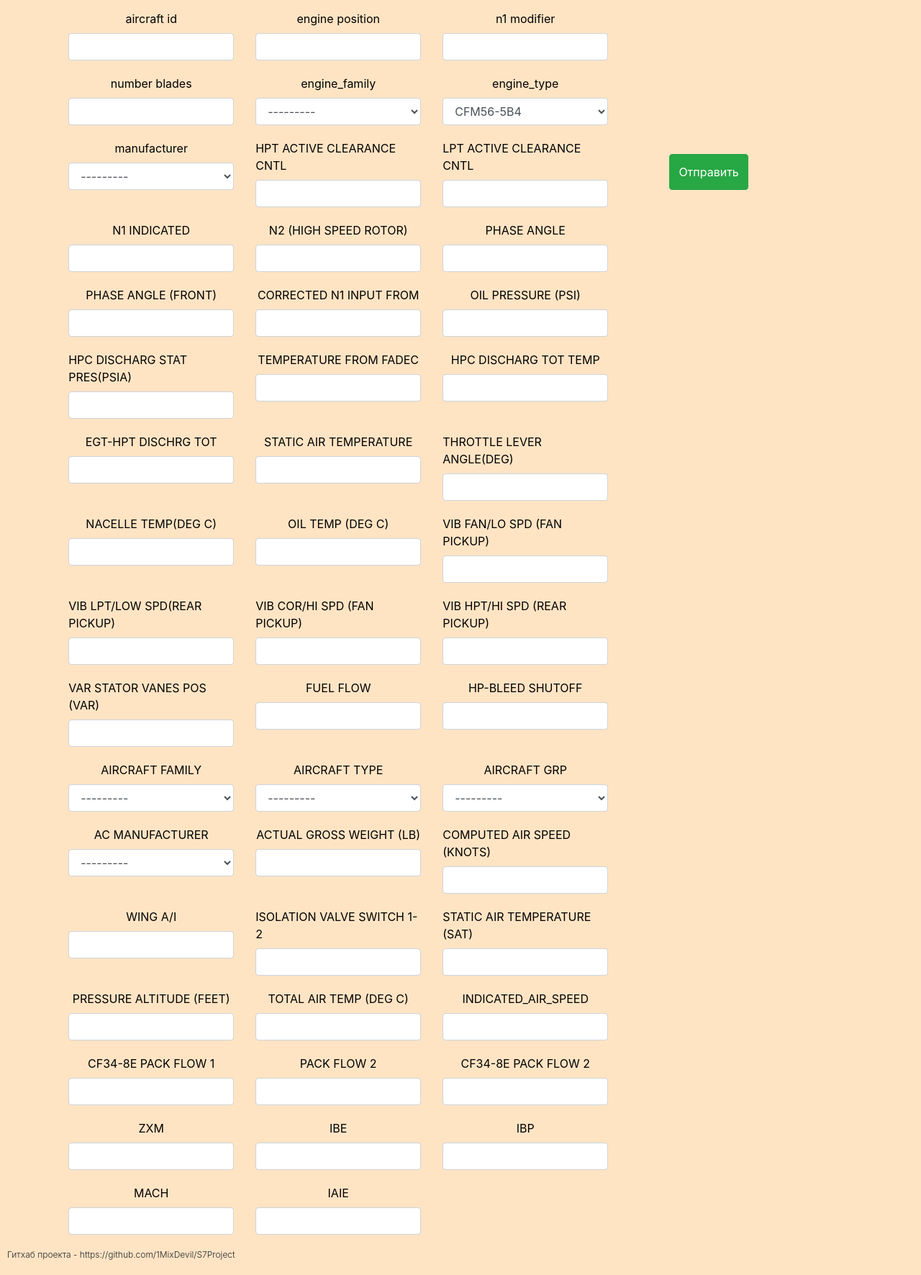
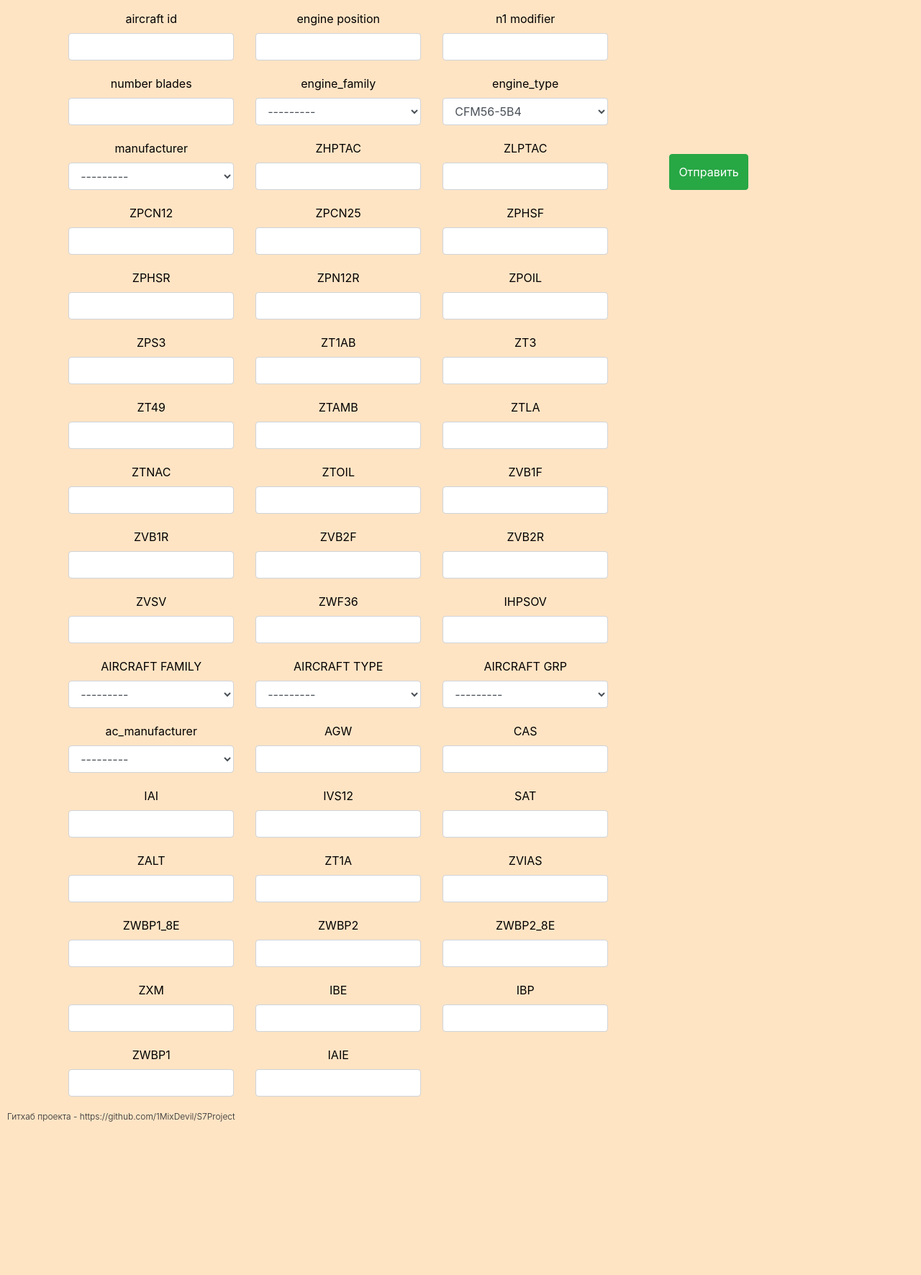
Before and after one commit to 1MixDevil/S7Project, a Django app: page /add/ in a window 1280 px wide. Shown: the part 142-1914 px from the top of the page at 72% size. After the commit the page ends 1701 px from the top, so only its background shows below. Run offline with Django 4.2, Linux system fonts and the light colour scheme; parts of the project's set-up code (start-up, migrations or seed data) failed here and were passed over.

Commit message:
full project (so so)

```diff
--- a/Graphs/templates/Graphs/getData.html
+++ b/Graphs/templates/Graphs/getData.html
@@ -53,109 +53,109 @@
                     {{ form.manufacturer }}
                 </div>
                 <div class="sections">
-                    <label for="formGroupExampleInput"> HPT ACTIVE CLEARANCE CNTL </label>
+                    <label for="formGroupExampleInput"> ZHPTAC </label>
                     {{ form.ZHPTAC }}
                 </div>
                 <div class="sections">
-                    <label for="formGroupExampleInput"> LPT ACTIVE CLEARANCE CNTL </label>
+                    <label for="formGroupExampleInput"> ZLPTAC </label>
                     {{ form.ZLPTAC }}
                 </div>
             </div>
             <div class="row">
                 <div class="sections">
-                    <label for="formGroupExampleInput"> N1 INDICATED </label>
+                    <label for="formGroupExampleInput"> ZPCN12 </label>
                     {{ form.ZPCN12 }}
                 </div>
                 <div class="sections">
-                    <label for="formGroupExampleInput">N2 (HIGH SPEED ROTOR)</label>
+                    <label for="formGroupExampleInput">ZPCN25</label>
                     {{ form.ZPCN25 }}
                 </div>
                 <div class="sections">
-                    <label for="formGroupExampleInput"> PHASE ANGLE </label>
+                    <label for="formGroupExampleInput"> ZPHSF </label>
                     {{ form.ZPHSF }}
                 </div>
             </div>
             <div class="row">
                 <div class="sections">
-                    <label for="formGroupExampleInput">PHASE ANGLE (FRONT)</label>
+                    <label for="formGroupExampleInput">ZPHSR</label>
                     {{ form.ZPHSR }}
                 </div>
                 <div class="sections">
-                    <label for="formGroupExampleInput">CORRECTED N1 INPUT FROM</label>
+                    <label for="formGroupExampleInput">ZPN12R</label>
                     {{ form.ZPN12R }}
                 </div>
                 <div class="sections">
-                    <label for="formGroupExampleInput">OIL PRESSURE (PSI)</label>
+                    <label for="formGroupExampleInput">ZPOIL</label>
                     {{ form.ZPOIL }}
                 </div>
             </div>
             <div class="row">
                 <div class="sections">
-                    <label for="formGroupExampleInput">HPC DISCHARG STAT PRES(PSIA)</label>
+                    <label for="formGroupExampleInput">ZPS3</label>
                     {{ form.ZPS3 }}
                 </div>
                 <div class="sections">
-                    <label for="formGroupExampleInput">TEMPERATURE FROM FADEC</label>
+                    <label for="formGroupExampleInput">ZT1AB</label>
                     {{ form.ZT1AB }}
                 </div>
                 <div class="sections">
-                    <label for="formGroupExampleInput">HPC DISCHARG TOT TEMP</label>
+                    <label for="formGroupExampleInput">ZT3</label>
                     {{ form.ZT3 }}
                 </div>
             </div>
             <div class="row">
                 <div class="sections">
-                    <label for="formGroupExampleInput">EGT-HPT DISCHRG TOT</label>
+                    <label for="formGroupExampleInput">ZT49</label>
                     {{ form.ZT49 }}
                 </div>
                 <div class="sections">
-                    <label for="formGroupExampleInput">STATIC AIR TEMPERATURE</label>
+                    <label for="formGroupExampleInput">ZTAMB</label>
                     {{ form.ZTAMB }}
                 </div>
                 <div class="sections">
-                    <label for="formGroupExampleInput">THROTTLE LEVER ANGLE(DEG)</label>
+                    <label for="formGroupExampleInput">ZTLA</label>
                     {{ form.ZTLA }}
                 </div>
             </div>
             <div class="row">
                 <div class="sections">
-                    <label for="formGroupExampleInput">NACELLE TEMP(DEG C)</label>
+                    <label for="formGroupExampleInput">ZTNAC</label>
                     {{ form.ZTNAC }}
                 </div>
                 <div class="sections">
-                    <label for="formGroupExampleInput">OIL TEMP (DEG C)</label>
+                    <label for="formGroupExampleInput">ZTOIL</label>
                     {{ form.ZTOIL }}
                 </div>
                 <div class="sections">
-                    <label for="formGroupExampleInput">VIB FAN/LO SPD (FAN PICKUP)</label>
+                    <label for="formGroupExampleInput">ZVB1F</label>
                     {{ form.ZVB1F }}
                 </div>
             </div>
             <div class="row">
                 <div class="sections">
-                    <label for="formGroupExampleInput">VIB LPT/LOW SPD(REAR PICKUP)</label>
+                    <label for="formGroupExampleInput">ZVB1R</label>
                     {{ form.ZVB1R }}
                 </div>
                 <div class="sections">
-                    <label for="formGroupExampleInput">VIB COR/HI SPD (FAN PICKUP)</label>
+                    <label for="formGroupExampleInput">ZVB2F</label>
                     {{ form.ZVB2F }}
                 </div>
                 <div class="sections">
-                    <label for="formGroupExampleInput">VIB HPT/HI SPD (REAR PICKUP)</label>
+                    <label for="formGroupExampleInput">ZVB2R</label>
                     {{ form.ZVB2R }}
                 </div>
             </div>
             <div class="row">
                 <div class="sections">
-                    <label for="formGroupExampleInput">VAR STATOR VANES POS (VAR)</label>
+                    <label for="formGroupExampleInput">ZVSV</label>
                     {{ form.ZVSV }}
                 </div>
                 <div class="sections">
-                    <label for="formGroupExampleInput">FUEL FLOW</label>
+                    <label for="formGroupExampleInput">ZWF36</label>
                     {{ form.ZWF36 }}
                 </div>
                 <div class="sections">
-                    <label for="formGroupExampleInput">HP-BLEED SHUTOFF</label>
+                    <label for="formGroupExampleInput">IHPSOV</label>
                     {{ form.IHPSOV }}
                 </div>
             </div>
@@ -175,57 +175,57 @@
             </div>
             <div class="row">
                 <div class="sections">
-                    <label for="formGroupExampleInput">AC MANUFACTURER</label>
+                    <label for="formGroupExampleInput">ac_manufacturer</label>
                     {{ form.ac_manufacturer }}
                 </div>
                 <div class="sections">
-                    <label for="formGroupExampleInput">ACTUAL GROSS WEIGHT (LB)</label>
+                    <label for="formGroupExampleInput">AGW</label>
                     {{ form.AGW }}
                 </div>
                 <div class="sections">
-                    <label for="formGroupExampleInput">COMPUTED AIR SPEED (KNOTS)</label>
+                    <label for="formGroupExampleInput">CAS</label>
                     {{ form.CAS }}
                 </div>
             </div>
             <div class="row">
                 <div class="sections">
-                    <label for="formGroupExampleInput">WING A/I</label>
+                    <label for="formGroupExampleInput">IAI</label>
                     {{ form.IAI }}
                 </div>
                 <div class="sections">
-                    <label for="formGroupExampleInput">ISOLATION VALVE SWITCH 1-2</label>
+                    <label for="formGroupExampleInput">IVS12</label>
                     {{ form.IVS12 }}
                 </div>
                 <div class="sections">
-                    <label for="formGroupExampleInput">STATIC AIR TEMPERATURE (SAT)</label>
+                    <label for="formGroupExampleInput">SAT</label>
                     {{ form.SAT }}
                 </div>
             </div>
             <div class="row">
                 <div class="sections">
-                    <label for="formGroupExampleInput">PRESSURE ALTITUDE (FEET)</label>
+                    <label for="formGroupExampleInput">ZALT</label>
                     {{ form.ZALT }}
                 </div>
                 <div class="sections">
-                    <label for="formGroupExampleInput">TOTAL AIR TEMP (DEG C)</label>
+                    <label for="formGroupExampleInput">ZT1A</label>
                     {{ form.ZT1A }}
                 </div>
                 <div class="sections">
-                    <label for="formGroupExampleInput">INDICATED_AIR_SPEED</label>
+                    <label for="formGroupExampleInput">ZVIAS</label>
                     {{ form.ZVIAS }}
                 </div>
             </div>
             <div class="row">
                 <div class="sections">
-                    <label for="formGroupExampleInput">CF34-8E PACK FLOW 1</label>
+                    <label for="formGroupExampleInput">ZWBP1_8E</label>
                     {{ form.ZWBP1_8E }}
                 </div>
                 <div class="sections">
-                    <label for="formGroupExampleInput">PACK FLOW 2</label>
+                    <label for="formGroupExampleInput">ZWBP2</label>
                     {{ form.ZWBP2 }}
                 </div>
                 <div class="sections">
-                    <label for="formGroupExampleInput">CF34-8E PACK FLOW 2</label>
+                    <label for="formGroupExampleInput">ZWBP2_8E</label>
                     {{ form.ZWBP2_8E }}
                 </div>
             </div>
@@ -245,8 +245,8 @@
             </div>
             <div class="row">
             <div class="sections">
-                <label for="formGroupExampleInput">MACH</label>
-                {{ form.ZXM }}
+                <label for="formGroupExampleInput">ZWBP1</label>
+                {{ form.ZWBP1 }}
             </div>
             <div class="sections">
                 <label for="formGroupExampleInput">IAIE</label>
```
